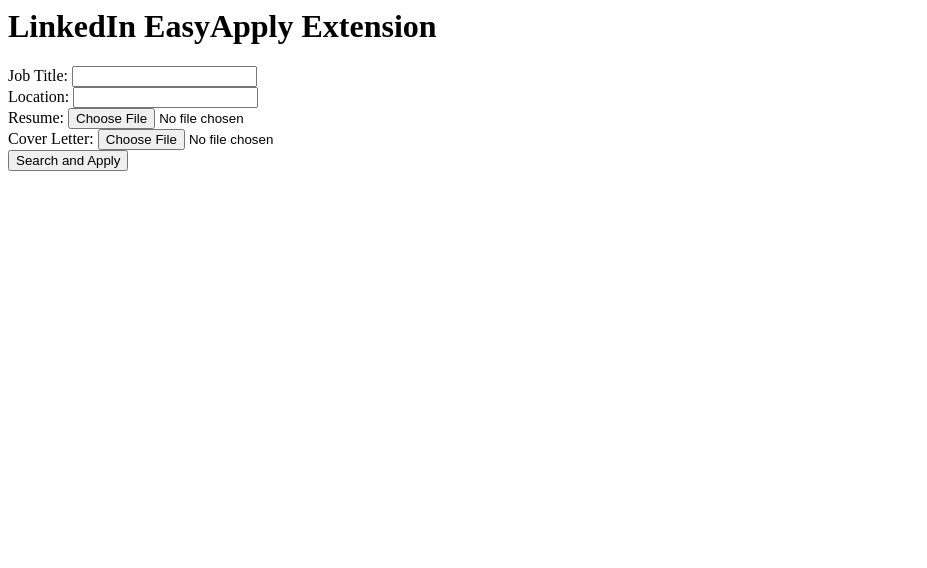
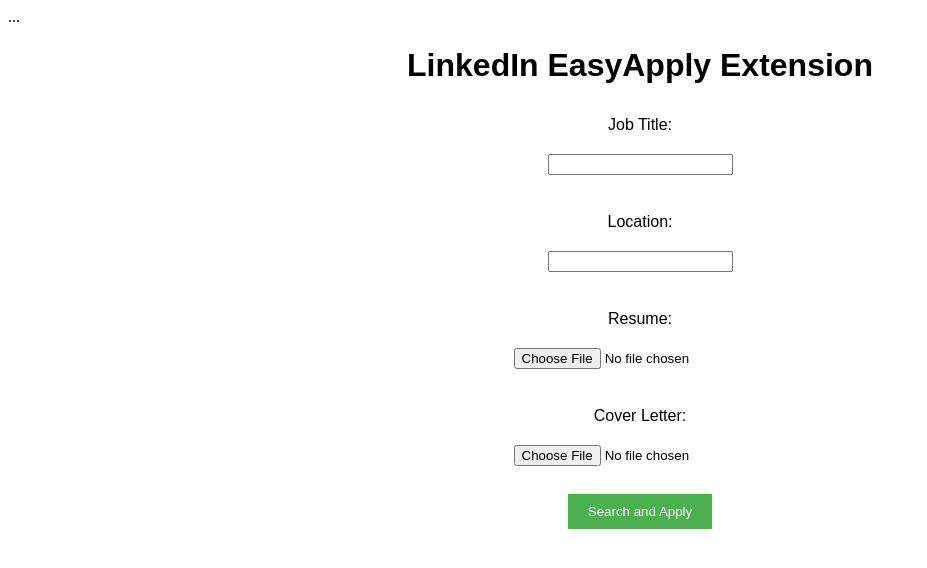
Before and after one commit to ebowwa/ext-linkedin, a browser extension: page index.html in a window 1280 px wide. Shown: the whole page, without its empty margins (0-927 px from the left). Drawn offline with Linux system fonts and the light colour scheme.

Commit message:
Update index.html

```diff
--- a/index.html
+++ b/index.html
@@ -1,3 +1,7 @@
+<head>
+  ...
+  <link rel="stylesheet" href="style.css">
+</head>
 <div id="app">
   <h1>LinkedIn EasyApply Extension</h1>
   <form id="job-form">
```
